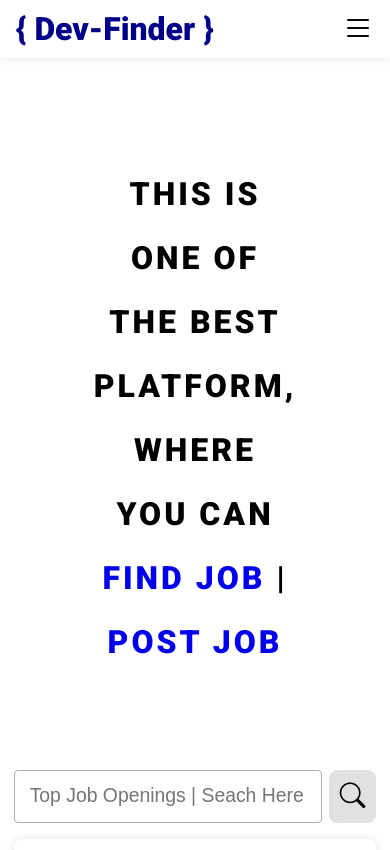
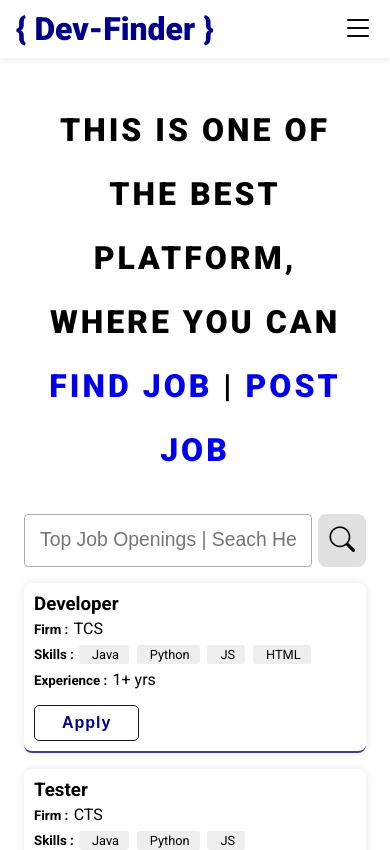
Before and after one commit to thisisswamy/dev-finder, an Angular app: page /home in a window 390 px wide. Shown: the top 850 px of the page. Built offline with nearby package versions, Linux system fonts and the light colour scheme; no server answers.

Commit message:
modified home view

```diff
--- a/src/app/home/job-post/job-post.component.html
+++ b/src/app/home/job-post/job-post.component.html
@@ -24,7 +24,7 @@
             </div>
             <div class="button">
                 <button type="submit" class="ok">Submit</button>
-                <button type="submit" class="cancel">Cancel</button>
+                <button type="submit" class="cancel" (click)="onCancel()">Cancel</button>
             </div>
         </form>
     </div>
--- a/src/app/home/job-post/job-post.component.ts
+++ b/src/app/home/job-post/job-post.component.ts
@@ -55,5 +55,10 @@ export class JobPostComponent implements OnInit {
     }
 
   }
+  onCancel(){
+    this.router.navigateByUrl("/").then(()=>{
+      this.router.navigate(['home']);
+    })
+  }
 
 }
--- a/src/app/home/landing-page/landing-page.component.scss
+++ b/src/app/home/landing-page/landing-page.component.scss
@@ -72,6 +72,7 @@
                     }
                 }
                 .skills{
+                    margin: .4em 0;
                     small{
                         margin-right: 5px;
                         font-weight: bold;
@@ -119,7 +120,7 @@
 @media(max-width:720px){
     .wrapper{
         .writeups{
-
+            margin: 2em;
         }
         .job-section{
             .search{
```
